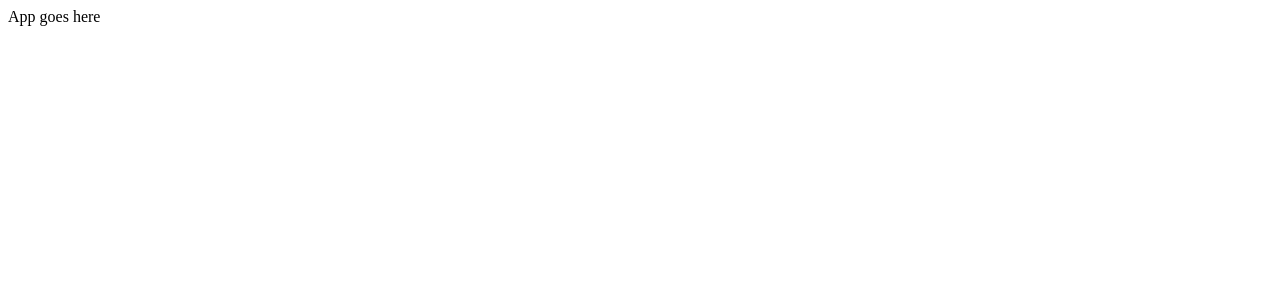
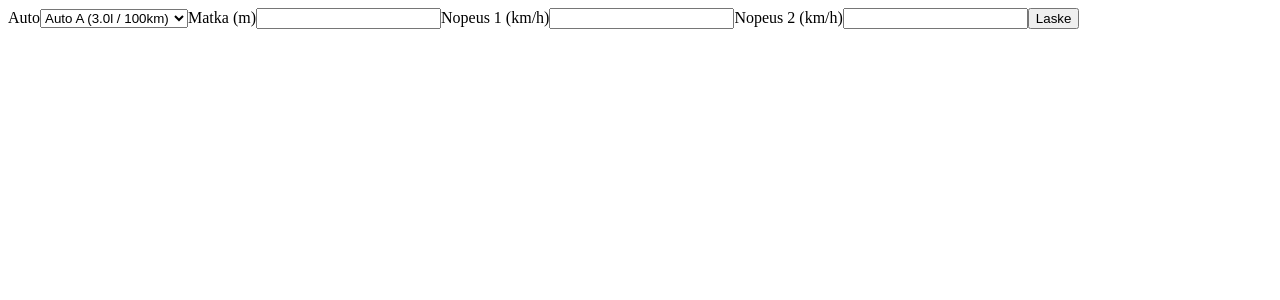
Before and after one commit to JoakimRiikonen/autoilumittari, a React (Create React App) app: page / in a window 1280 px wide. Shown: the top 300 px of the page. Built offline with nearby package versions, Linux system fonts and the light colour scheme.

Commit message:
created simple form for travel data

```diff
--- a/package.json
+++ b/package.json
@@ -12,6 +12,7 @@
     "@types/react-dom": "^17.0.5",
     "react": "^17.0.2",
     "react-dom": "^17.0.2",
+    "react-hook-form": "^7.7.1",
     "react-scripts": "4.0.3",
     "typescript": "^4.3.2",
     "web-vitals": "^1.1.2"
--- a/src/App.tsx
+++ b/src/App.tsx
@@ -1,9 +1,12 @@
 import React from 'react';
+import { TravelComparisonForm } from './containers/TravelComparisonForm'
 
 function App() {
   return (
     <div className="App">
-      App goes here
+      <TravelComparisonForm
+        onSubmit={(data) => console.log(data)}
+      />
     </div>
   );
 }
--- /dev/null
+++ b/src/containers/TravelComparisonForm.tsx
@@ -0,0 +1,38 @@
+import { useForm } from 'react-hook-form'
+
+interface TravelComparisonFormProps {
+  onSubmit: (data: FormData) => void;
+}
+
+interface FormData {
+  car: string;
+  distance: string;
+  speed1: string;
+  speed2: string;
+}
+
+export const TravelComparisonForm = ({ onSubmit }: TravelComparisonFormProps) => {
+  const { register, handleSubmit, formState: { errors } } = useForm();
+
+  return(
+    <form onSubmit={handleSubmit(onSubmit)}>
+      <label htmlFor='car'>Auto</label>
+      <select id='car' {...register('car')}>
+        <option value='carA'>Auto A (3.0l / 100km)</option>
+        <option value='carB'>Auto B (3.5l / 100km)</option>
+        <option value='carC'>Auto C (4.0l / 100km)</option>
+      </select>
+
+      <label htmlFor='distance'>Matka (m)</label>
+      <input id='distance' {...register('distance')} />
+
+      <label htmlFor='speed1'>Nopeus 1 (km/h)</label>
+      <input id='speed1' {...register('speed1')} />
+      <label htmlFor='speed2'>Nopeus 2 (km/h)</label>
+      <input id='speed2' {...register('speed2')} />
+
+      <input type='submit' value='Laske'/>
+    </form>
+  )
+
+}
```
Also changed, not shown: 1 other file (tests, documents, lock files or other folders).
